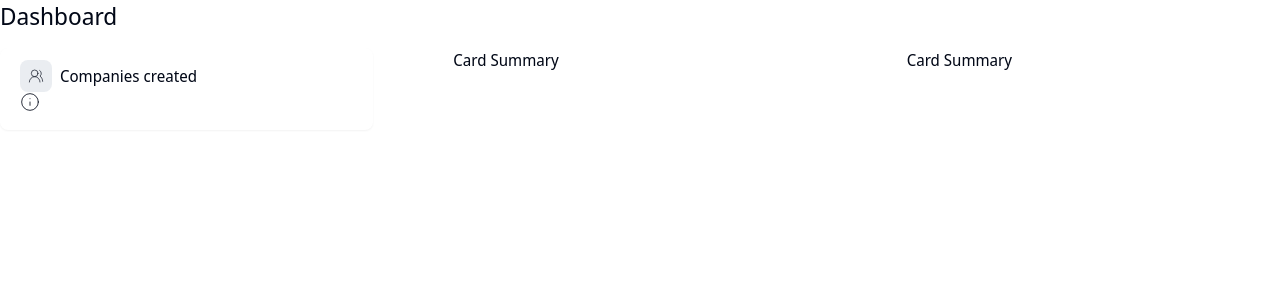
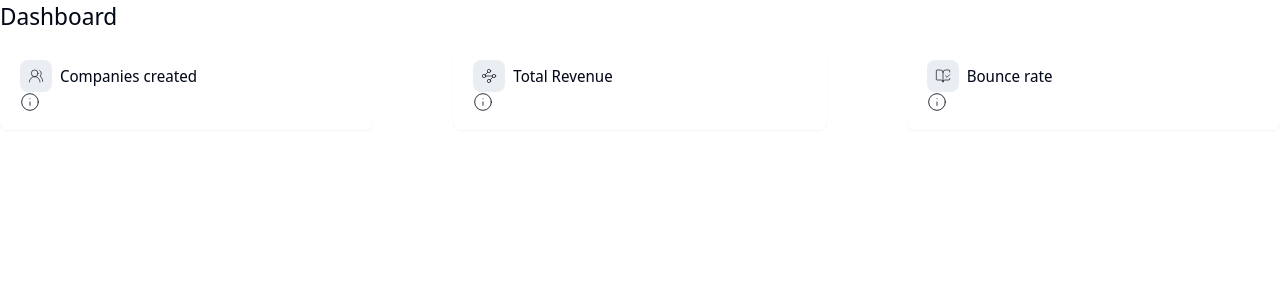
Before and after one commit to AJPadillo/dashborad-companies, a Next.js app: page / in a window 1280 px wide. Shown: the top 300 px of the page. Built offline with nearby package versions, Linux system fonts and the light colour scheme.

Commit message:
creadas cardsummary adicionales en su page.tsx

```diff
--- a/app/(routes)/page.tsx
+++ b/app/(routes)/page.tsx
@@ -1,7 +1,7 @@
 import { Button } from "@/components/ui/button"
 import { UserButton } from "@clerk/nextjs";
 import { CardSummary } from "./components/CardSummary";
-import { UsersRound } from "lucide-react";
+import { BookOpenCheck, UsersRound, Waypoints } from "lucide-react";
 
 export default function Home() {
   return (
@@ -16,8 +16,20 @@ export default function Home() {
           title="Companies created"
           tooltipText="See all of the companies created"
         />
-        <div>Card Summary</div>
-        <div>Card Summary</div>
+        <CardSummary
+          icon={Waypoints}
+          total="86.5%"
+          average={80}
+          title="Total Revenue"
+          tooltipText="See all of the summary"
+        />
+        <CardSummary
+          icon={BookOpenCheck}
+          total="363,95€"
+          average={30}
+          title="Bounce rate"
+          tooltipText="See all of the bounce rate"
+        />
       </div>
     </div>
   );
```
